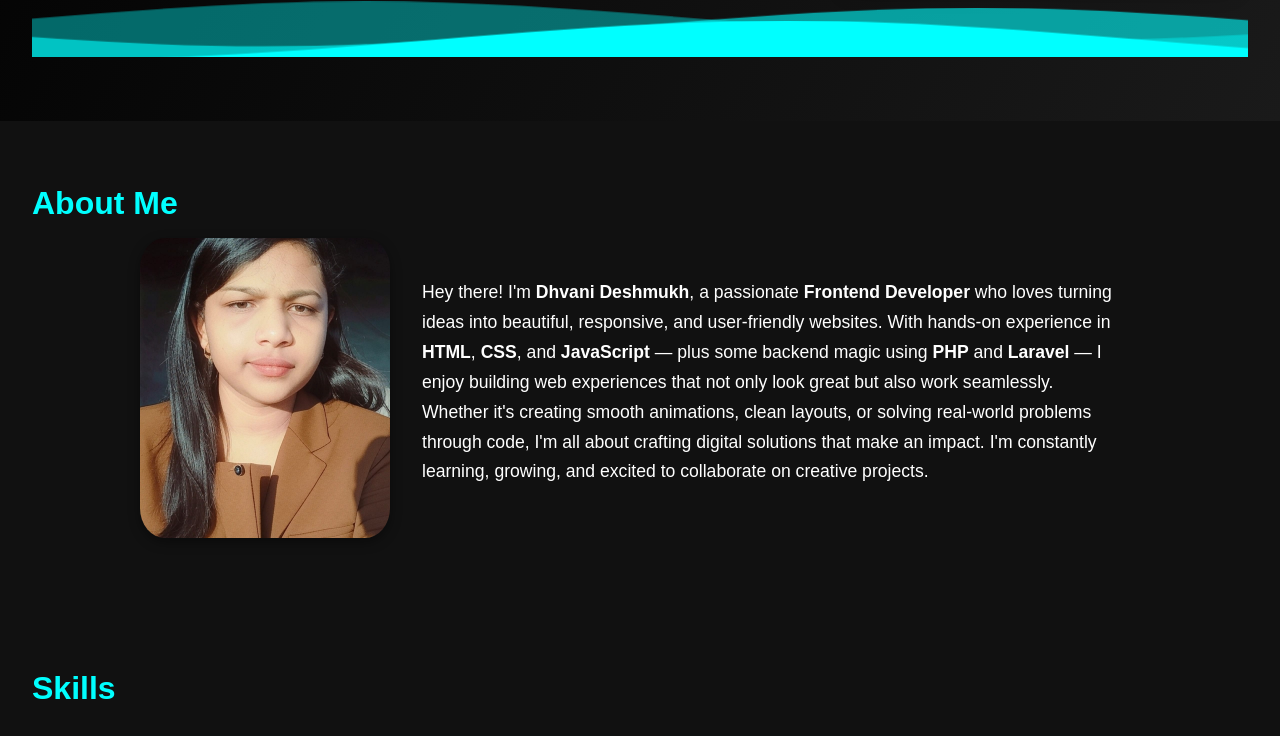
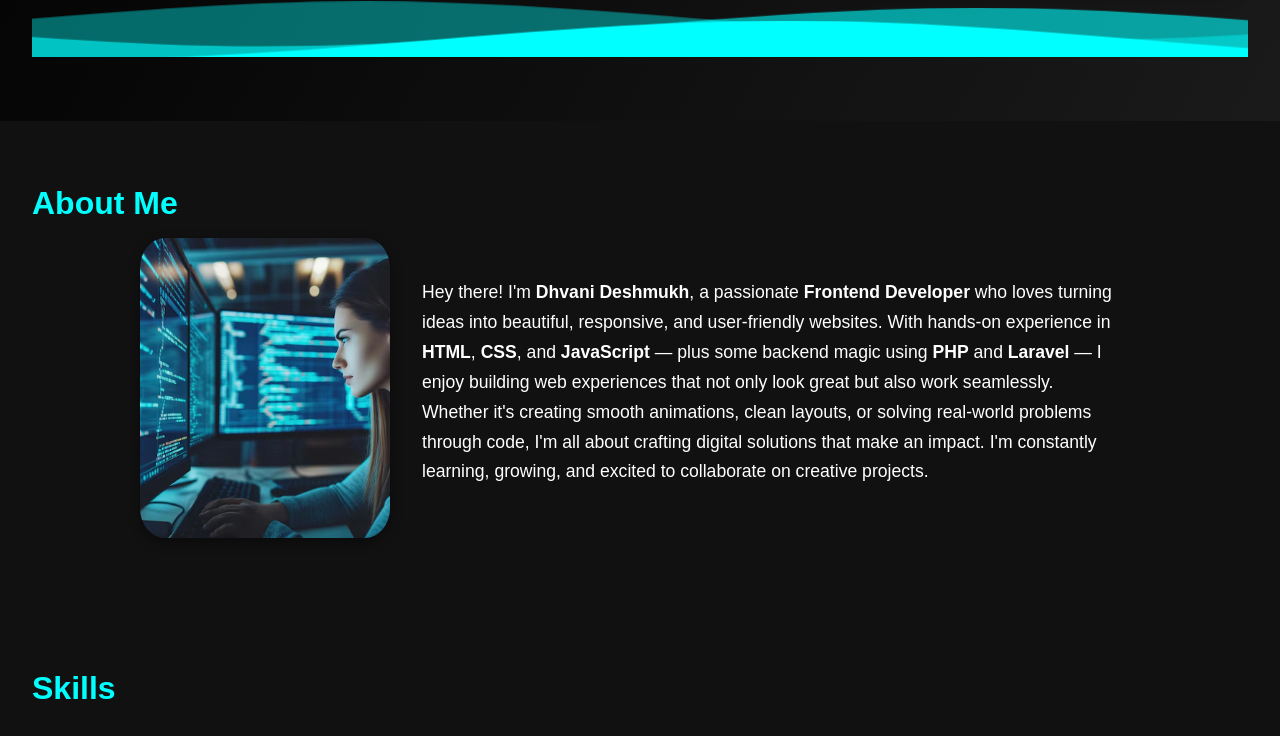
Before and after one commit to dhvanideshmukh12/my-website, a plain HTML site: page index.html in a window 1280 px wide. Shown: the part 601-1337 px from the top of the page. Drawn offline with Linux system fonts and the light colour scheme.

Commit message:
Update index.html

```diff
--- a/index.html
+++ b/index.html
@@ -62,7 +62,7 @@
   <h2>About Me</h2>
   <div class="about-wrapper">
     <div class="about-img">
-      <img src="assets/image/Dhvani.jfif" alt="Dhvani Deshmukh">
+      <img src="assets/image/home.avif" alt="Dhvani Deshmukh">
     </div>
     <div class="about-text">
       <p>
```
